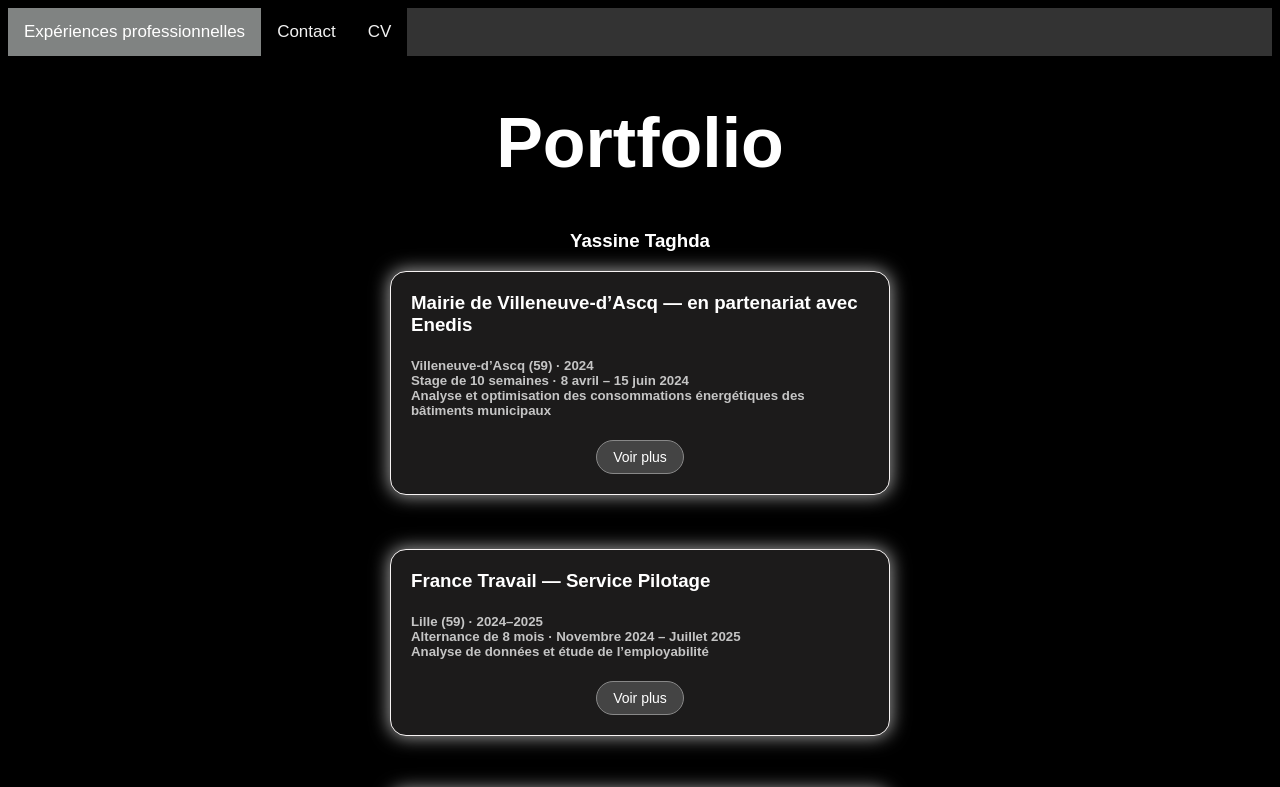
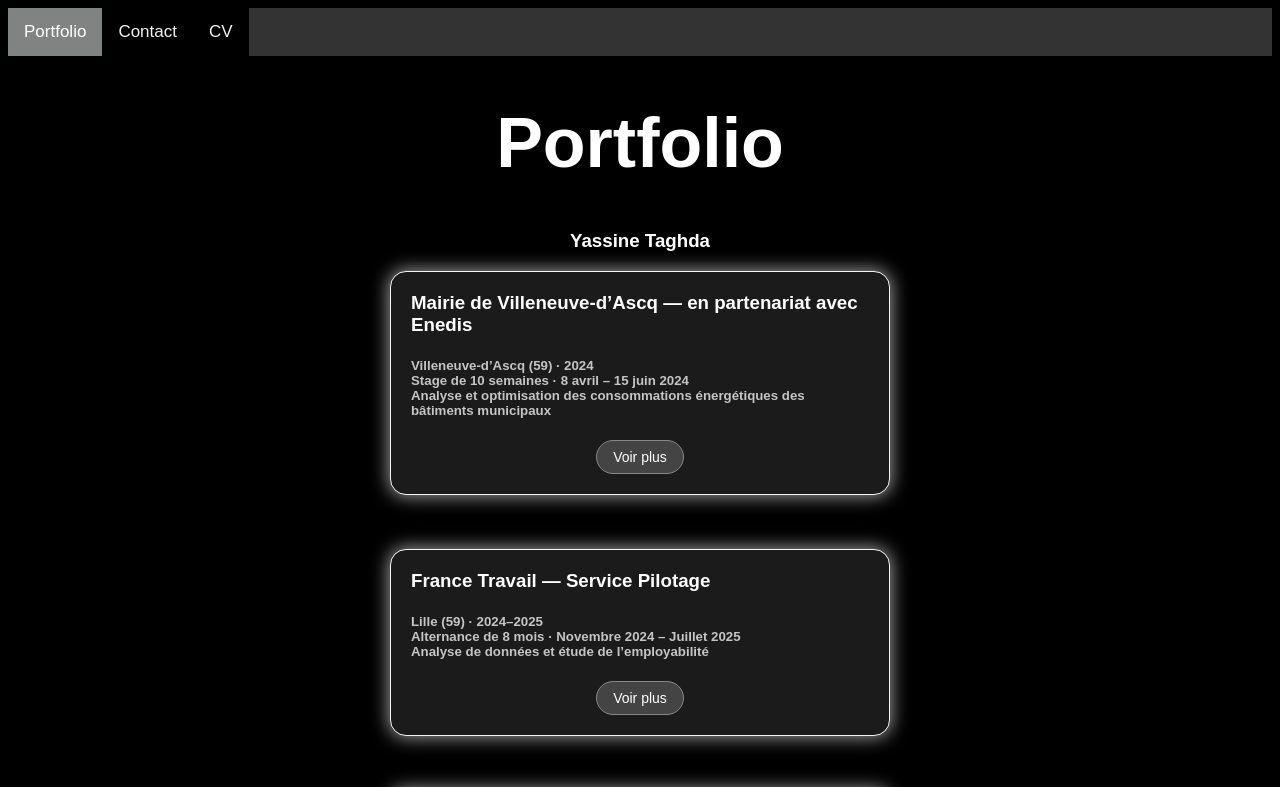
Before and after one commit to ytarch/yt-portfolio.github.io, a plain HTML site: page index.html in a window 1280 px wide. Shown: the top 787 px of the page. Drawn offline with Linux system fonts and the light colour scheme.

Commit message:
Update navigation link text from 'Expériences professionnelles' to 'Portfolio'

```diff
--- a/index.html
+++ b/index.html
@@ -6,7 +6,7 @@
 </head>
 <body>
 <div class="topnav">
-  <a class="active" href="index.html">Expériences professionnelles</a>
+  <a class="active" href="index.html">Portfolio</a>
   <a href="contact.html">Contact</a>
   <a href="cv.html">CV</a>
 </div>
```
